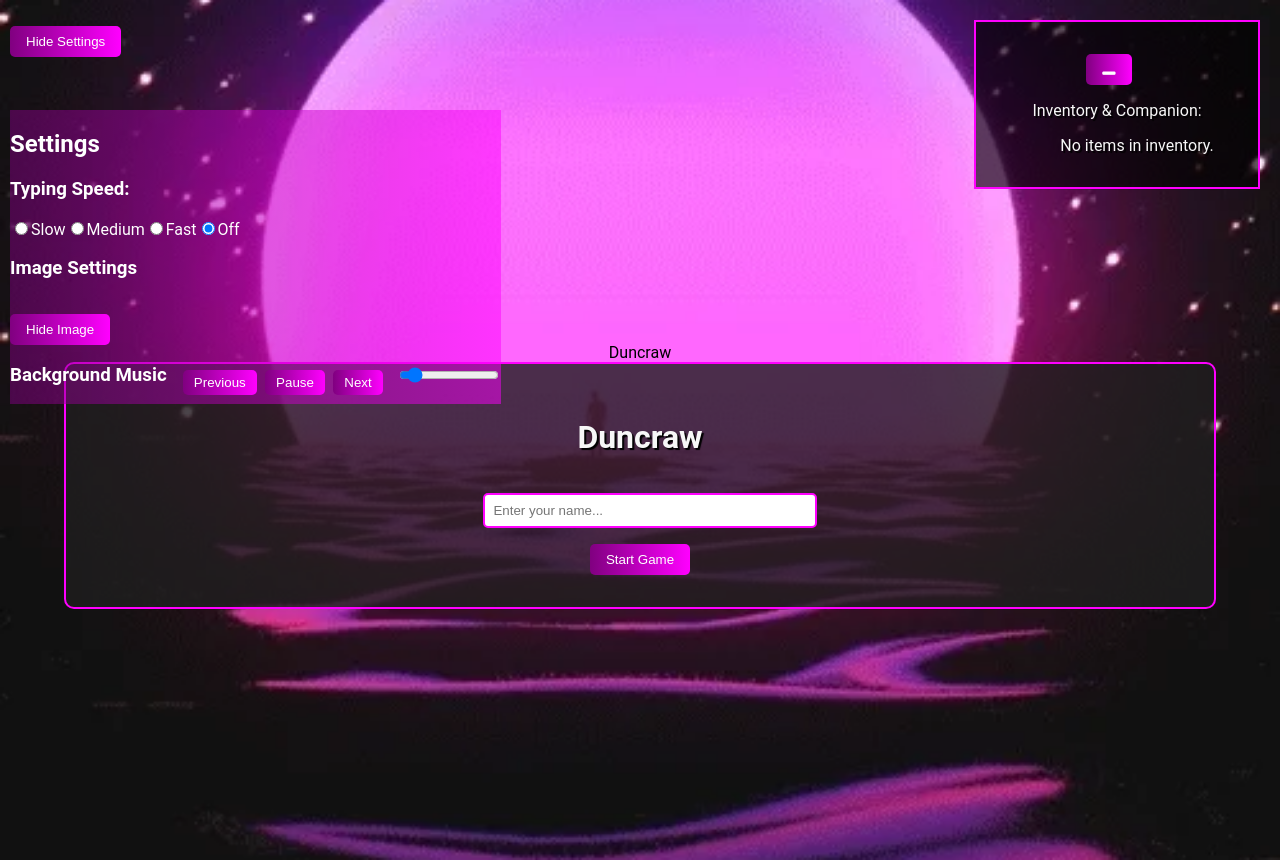
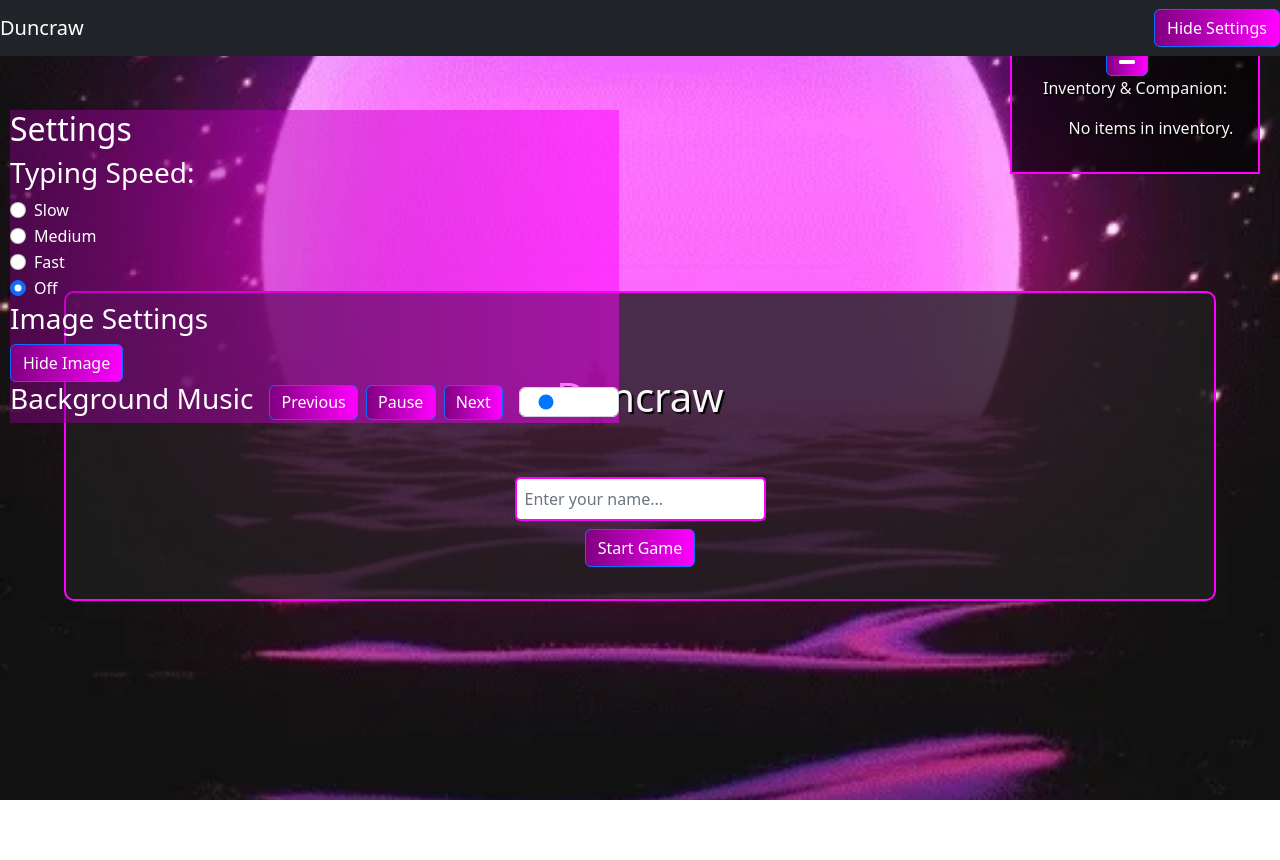
Before and after one commit to jessejohns-1/duncraw, a React (Create React App) app: page / in a window 1280 px wide. Both pictures are taken after a click on the button "Show Settings". After the commit the page ends 800 px from the top, so only its background shows below. Built offline with nearby package versions, Linux system fonts and the light colour scheme; a web font is replaced by a local one.

Commit message:
fixed styling

```diff
--- a/src/App.js
+++ b/src/App.js
@@ -8,7 +8,10 @@ import track2 from './music/track2.mp3';
 import track3 from './music/track3.mp3';
 import track4 from './music/track4.mp3';
 import imageMap from './Components/imageMap';
+import { Button, Navbar, Nav, Form } from 'react-bootstrap';
+import 'bootstrap/dist/css/bootstrap.min.css';
 
+// Songs
 const songs = [track1, track2, track3, track4];
 
 function App() {
@@ -35,6 +38,7 @@ function App() {
     setIsSettingsVisible(!isSettingsVisible);
   };
 
+  // Music player
   useEffect(() => {
     bgm.current = new Audio(songs[currentSongIndex]);
     bgm.current.loop = false;
@@ -111,6 +115,7 @@ function App() {
   useEffect(() => {
     isBGMPlaying ? bgm.current.play() : bgm.current.pause();
   }, [isBGMPlaying]);
+  // Music player above
 
   const handleChoiceClick = (choice) => {
     if (choice.id === 'freeform') {
@@ -211,43 +216,49 @@ function App() {
           <img src={imageMap[currentElement.image]} alt={currentElement.image} className="image" />
         )}
       </div>
-      <nav className="navbar">
-        <div className="navbar-brand">Duncraw</div>
-        <div className="navbar-buttons">
-          <button className="button-settings" onClick={toggleSettingsVisibility}>
+      <Navbar bg="dark" variant="dark" fixed="top">
+        <Navbar.Brand href="#">Duncraw</Navbar.Brand>
+        <Navbar.Toggle aria-controls="navbarNav" />
+        <Navbar.Collapse id="navbarNav" className="justify-content-end">
+          <Nav>
+            <Button variant="primary" onClick={toggleSettingsVisibility}>
               {isSettingsVisible ? 'Hide Settings' : 'Show Settings'}
-          </button>
+            </Button>
             {!isInventoryVisible && (
-            <button
+              <Button
+                variant="primary"
                 className="toggle-inventory-button"
                 onClick={() => setIsInventoryVisible(!isInventoryVisible)}
                 onTouchEnd={handleInventoryTouchMinimize}
               >
                 <i className="fas fa-window-maximize"></i> Inventory
-            </button>
+              </Button>
             )}
-        </div>
-      </nav>
+          </Nav>
+        </Navbar.Collapse>
+      </Navbar>
 
       <div className="content">
         <h1 className="mt-5">Duncraw</h1>
         {!userName ? (
           <div className="game-title mt-5">
-            <input
+            <Form.Control
               type="text"
               value={userInput}
               onChange={(e) => setUserInput(e.target.value)}
               placeholder="Enter your name..."
             />
-            <button className="mt-2" onClick={() => startGame(userInput)}>
+            <Button className="mt-2" onClick={() => startGame(userInput)}>
               Start Game
-            </button>
+            </Button>
           </div>
         ) : (
           <div>
             <div className="narrative-text mt-5">
               <p>
-                {typedText.split(/\b(\w+)\b/).map((word, index) => {
+                {typedText
+                  .split(/\b(\w+)\b/)
+                  .map((word, index) => {
                     const isKeyword =
                       currentElement &&
                       currentElement.validCommands &&
@@ -264,17 +275,17 @@ function App() {
               {currentElement?.choices.map((choice) =>
                 choice.id === 'freeform' ? (
                   <div key={choice.id} className="mt-3">
-                    <input
+                    <Form.Control
                       type="text"
                       value={userCommand}
                       onChange={(e) => setUserCommand(e.target.value)}
                     />
-                    <button className="mt-2" onClick={() => handleChoiceClick(choice)}>
+                    <Button className="mt-2" onClick={() => handleChoiceClick(choice)}>
                       Submit
-                    </button>
+                    </Button>
                   </div>
                 ) : (
-                  <button
+                  <Button
                     key={choice.id}
                     className="mt-3"
                     onClick={() => {
@@ -285,25 +296,24 @@ function App() {
                     }}
                   >
                     {choice.text}
-                  </button>
+                  </Button>
                 )
               )}
             </div>
           </div>
         )}
       </div>
-
       {isInventoryVisible && (
         <Draggable>
           <div className="draggable-inventory">
             <div className="inventory-box">
-              <button
+              <Button
                 className="toggle-inventory-button"
                 onClick={() => setIsInventoryVisible(!isInventoryVisible)}
                 onTouchEnd={handleInventoryTouchMinimize}
               >
                 <i className="fas fa-window-minimize"></i>
-              </button>
+              </Button>
               <div className="inventory-content">
                 <p>Inventory & Companion:</p>
                 <ul>
@@ -325,69 +335,53 @@ function App() {
           </div>
         </Draggable>
       )}
-
       {isSettingsVisible && (
         <div className="settings-box">
           <h2>Settings</h2>
           <div className="typing-speed-controls">
             <h3>Typing Speed:</h3>
-            <label>
-              <input
+            <Form.Check
               type="radio"
-                value="slow"
+              id="slow"
+              label="Slow"
               checked={typingSpeed === 'slow'}
               onChange={() => changeTypingSpeed('slow')}
             />
-              Slow
-            </label>
-            <label>
-              <input
+            <Form.Check
               type="radio"
-                value="medium"
+              id="medium"
+              label="Medium"
               checked={typingSpeed === 'medium'}
               onChange={() => changeTypingSpeed('medium')}
             />
-              Medium
-            </label>
-            <label>
-              <input
+            <Form.Check
               type="radio"
-                value="fast"
+              id="fast"
+              label="Fast"
               checked={typingSpeed === 'fast'}
               onChange={() => changeTypingSpeed('fast')}
             />
-              Fast
-            </label>
-            <label>
-              <input
+            <Form.Check
               type="radio"
-                value="off"
+              id="off"
+              label="Off"
               checked={typingSpeed === 'off'}
               onChange={() => changeTypingSpeed('off')}
             />
-              Off
-            </label>
           </div>
           <div className="image-settings">
             <h3>Image Settings</h3>
-            <button onClick={() => setIsImageVisible(!isImageVisible)}>
+            <Button onClick={() => setIsImageVisible(!isImageVisible)}>
               {isImageVisible ? 'Hide Image' : 'Show Image'}
-            </button>
+            </Button>
           </div>
 
           <div className="music-controls">
             <h3>Background Music</h3>
-            <button onClick={previousSong}>Previous</button>
-            <button onClick={playOrPauseSong}>{isPlaying ? 'Pause' : 'Play'}</button>
-            <button onClick={nextSong}>Next</button>
-            <input
-              type="range"
-              min="0"
-              max="1"
-              step="0.01"
-              value={volume}
-              onChange={changeVolume}
-            />
+            <Button onClick={previousSong}>Previous</Button>
+            <Button onClick={playOrPauseSong}>{isPlaying ? 'Pause' : 'Play'}</Button>
+            <Button onClick={nextSong}>Next</Button>
+            <Form.Control type="range" min="0" max="1" step="0.01" value={volume} onChange={changeVolume} />
           </div>
           <div className="hints-controls">{/* Add your hints controls here */}</div>
         </div>
```
Lines whose indentation alone changed are shown as unchanged.
